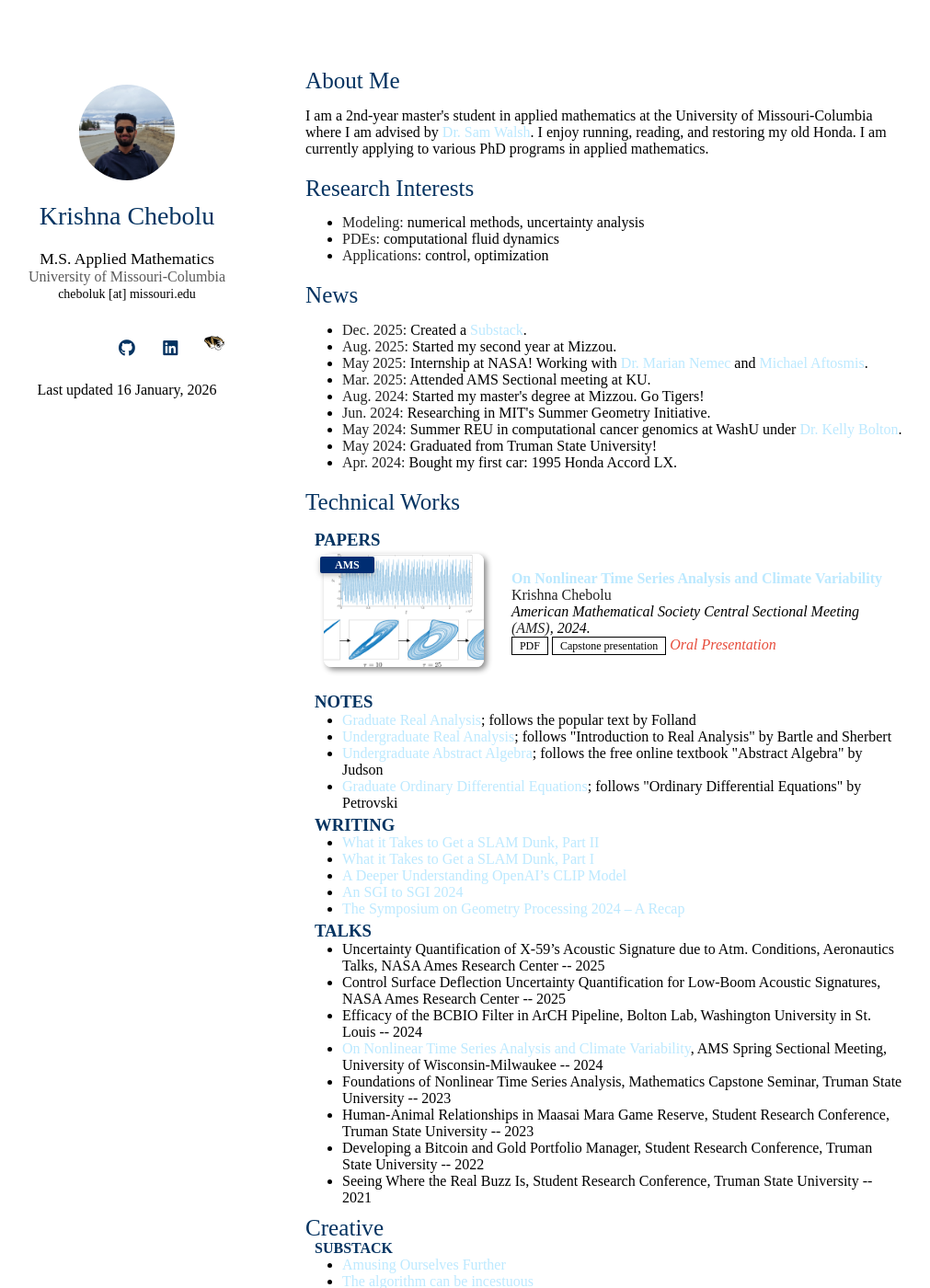
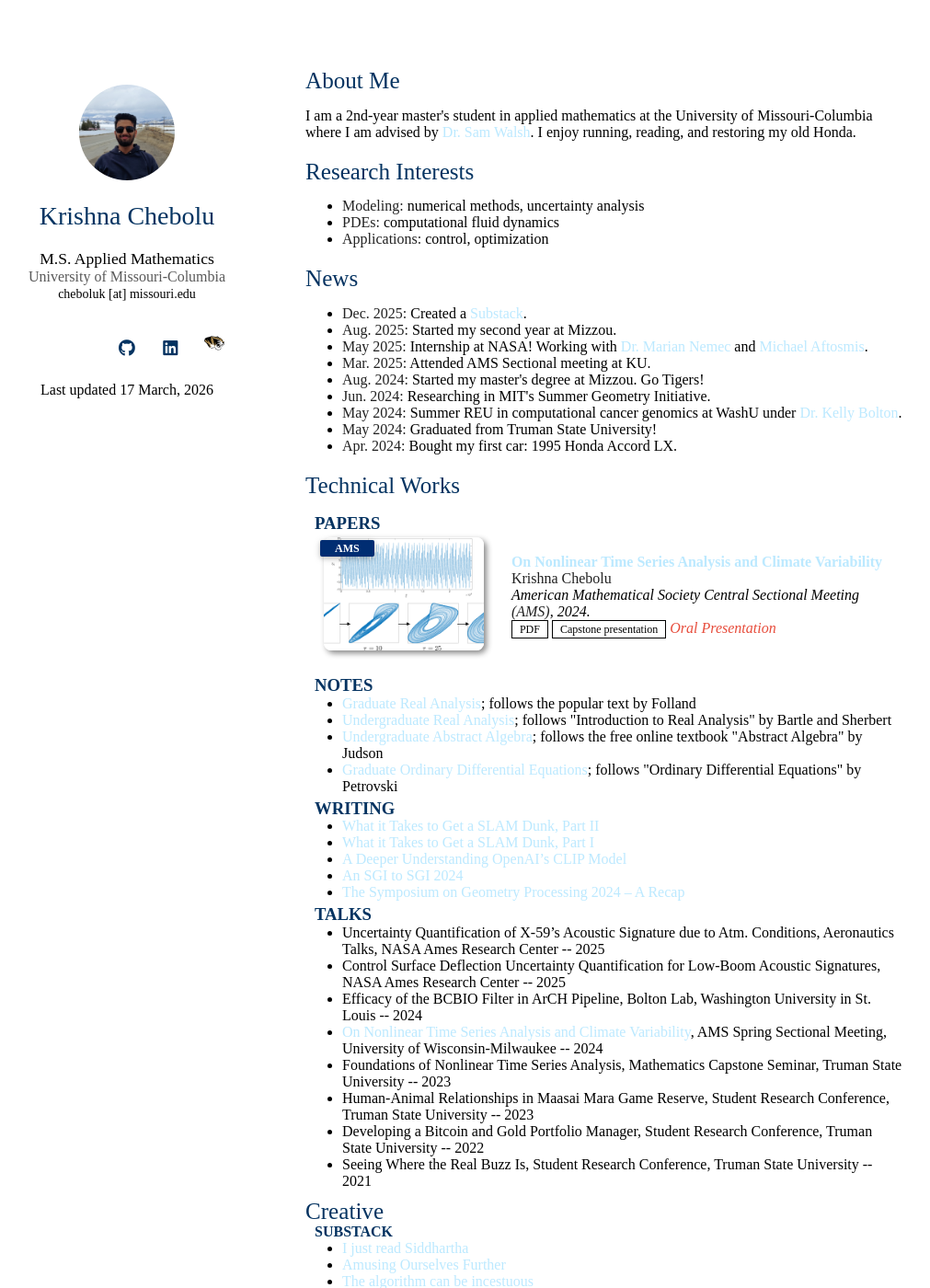
Before and after one commit to krishnachebolu/krishnachebolu.github.io, a Jekyll site: the page index.html, which Jekyll copies as it is, in a window 1280 px wide and 1400 px high. Shown: the whole window at 92% size, without its empty margins (138-1149 px from the left). Built offline with Jekyll 4.4.1, drawn with Linux system fonts in a browser that asks for light colours; nearby versions of some CDN libraries; a style sheet for code colours, icons or effects is not loaded; some of the changed text lies outside the part shown.

Commit message:
Update index.html

```diff
--- a/index.html
+++ b/index.html
@@ -82,7 +82,7 @@
 
         </div>
         <br>
-Last updated 16 January, 2026
+Last updated 17 March, 2026
       </header>
       <section>
 
@@ -91,8 +91,6 @@ Last updated 16 January, 2026
 <p>I am a 2nd-year master's student in applied mathematics at the University of Missouri-Columbia where I am advised by <a href="https://samuelwalsh.github.io/">Dr. Sam Walsh</a>.
 
   I enjoy running, reading, and restoring my old Honda.
-
-  I am currently applying to various PhD programs in applied mathematics.
 </p>
 
 <h2 id="research-interests">Research Interests</h2>
@@ -195,6 +193,7 @@ Last updated 16 January, 2026
 
         <h4 style="margin:0 10px 0;">SUBSTACK</h4>
 <ul style="margin:0 0 10px;">
+  <li><a href="https://krishnachebolu.substack.com/p/i-just-read-siddhartha">I just read Siddhartha</a></li>
   <li><a href="https://krishnachebolu.substack.com/p/amusing-ourselves-further">Amusing Ourselves Further</a></li>
   <li><a href="https://krishnachebolu.substack.com/p/the-algorithm-can-be-incestuous">The algorithm can be incestuous</a></li>
   <li><a href="https://krishnachebolu.substack.com/p/on-documenting-a-life">On Documenting a Life</a></li>
```
Also changed, not shown: other parts of index.html (+3 -0 lines).
